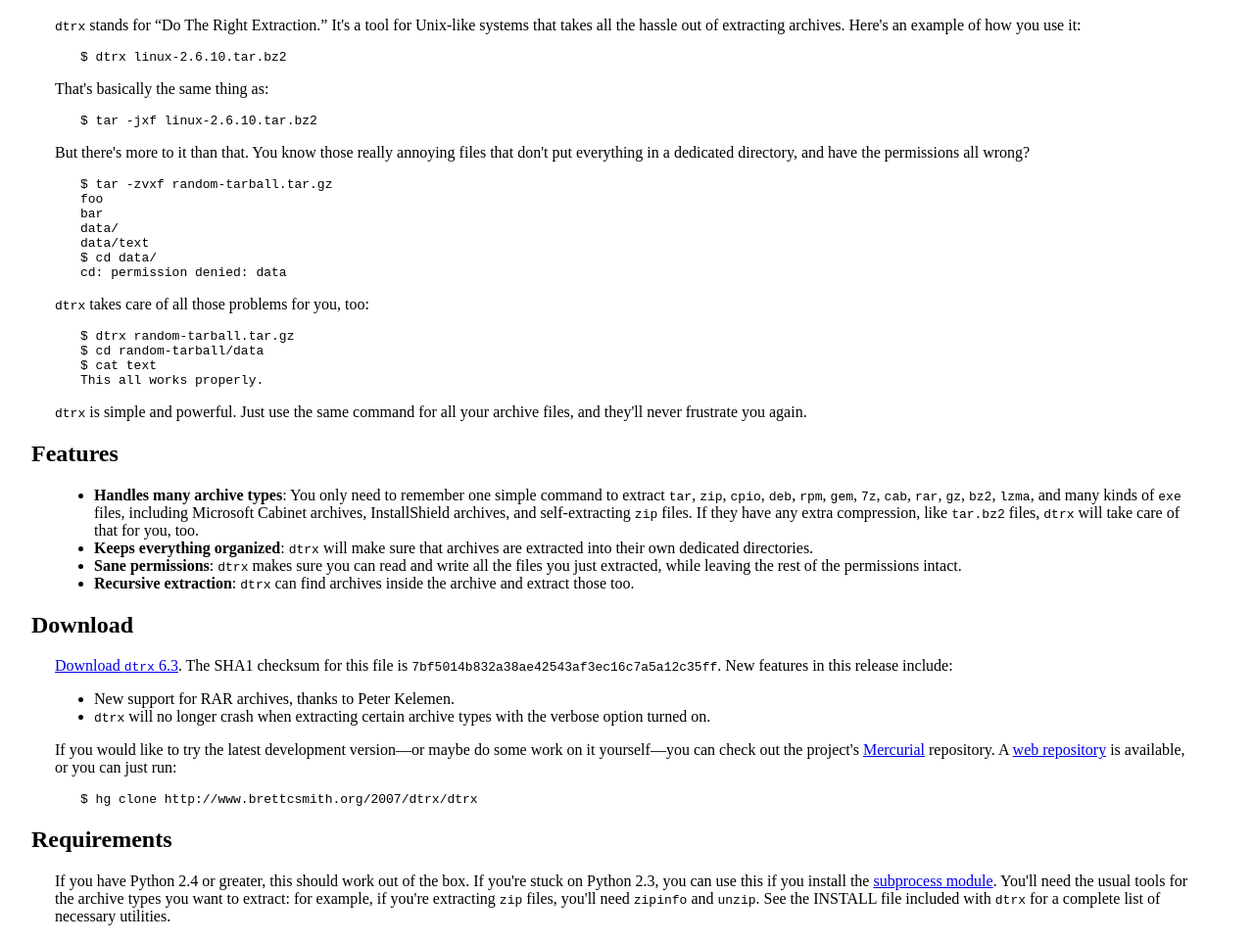
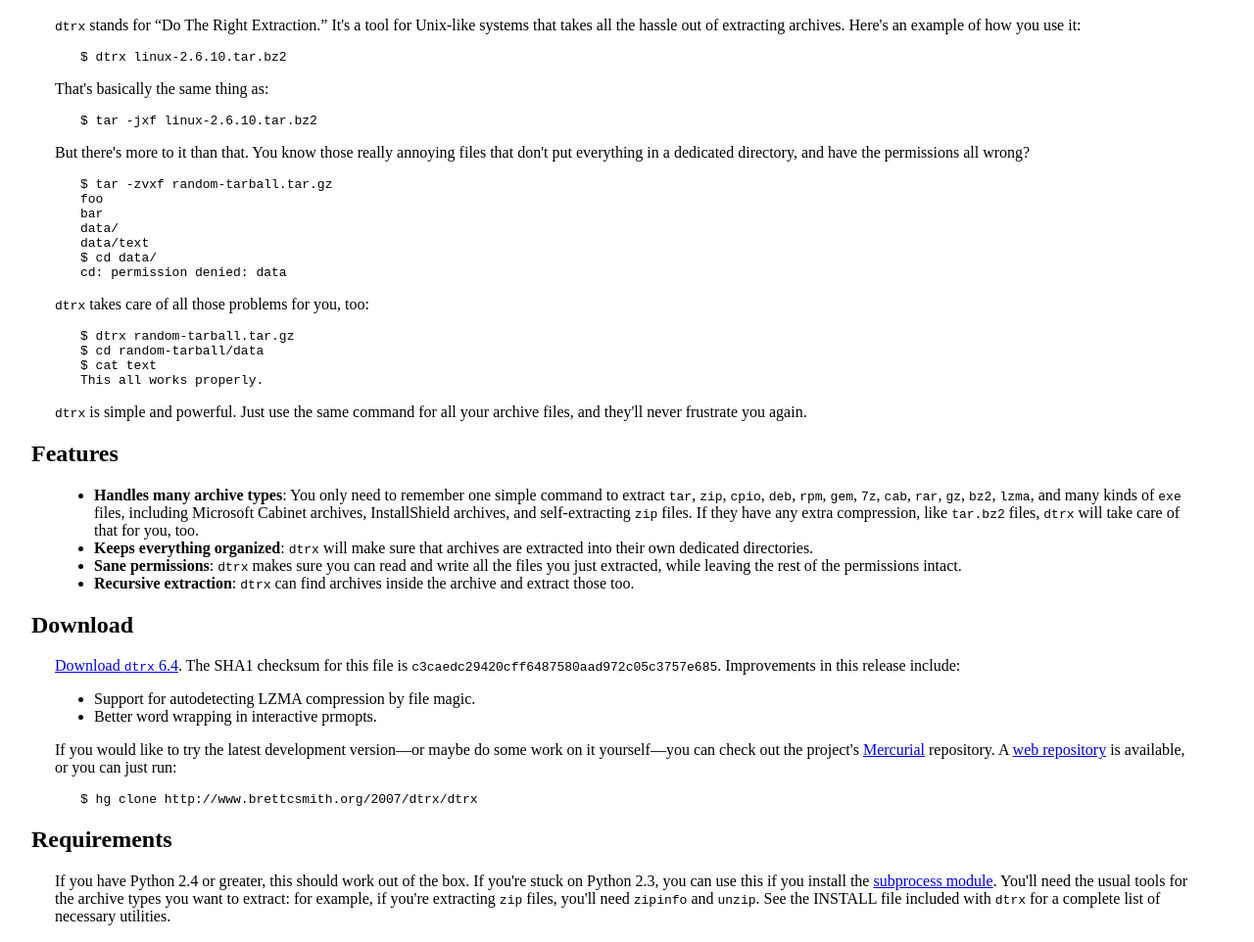
Before and after one commit to brettcs/dtrx, a plain HTML site: page web/index.html in a window 1280 px wide. Shown: the part 110-1072 px from the top of the page at 98% size. Drawn offline with Linux system fonts and the light colour scheme.

Commit message:
Release dtrx 6.4

```diff
--- a/web/index.html
+++ b/web/index.html
@@ -87,16 +87,15 @@ find archives inside the archive and extract those too.</li>
 
 <h2>Download</h2>
 
-<p><a href="dtrx-6.3.tar.gz">Download <span class="pname">dtrx</span>
-6.3</a>.  The SHA1 checksum for this file
-is <tt>7bf5014b832a38ae42543af3ec16c7a5a12c35ff</tt>.  New features in this
+<p><a href="dtrx-6.4.tar.gz">Download <span class="pname">dtrx</span>
+6.4</a>.  The SHA1 checksum for this file
+is <tt>c3caedc29420cff6487580aad972c05c3757e685</tt>.  Improvements in this
 release include:</p>
 
 <ul>
 
-<li>New support for RAR archives, thanks to Peter Kelemen.</li>
-<li><span class="pname">dtrx</span> will no longer crash when extracting
-  certain archive types with the verbose option turned on.</li>
+<li>Support for autodetecting LZMA compression by file magic.</li>
+<li>Better word wrapping in interactive prmopts.</li>
 
 </ul>
 
```
Also changed, not shown: 3 other files.
